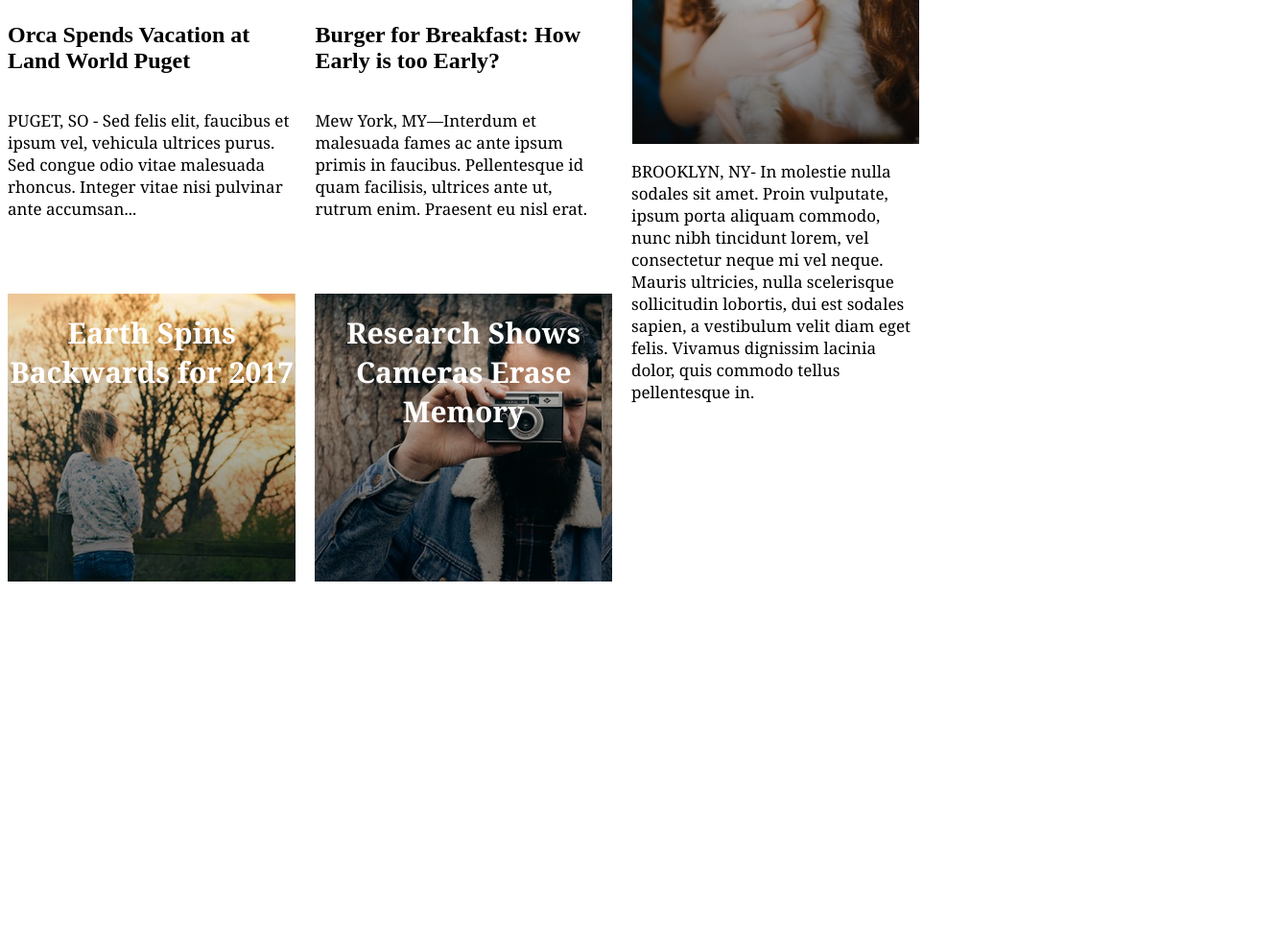
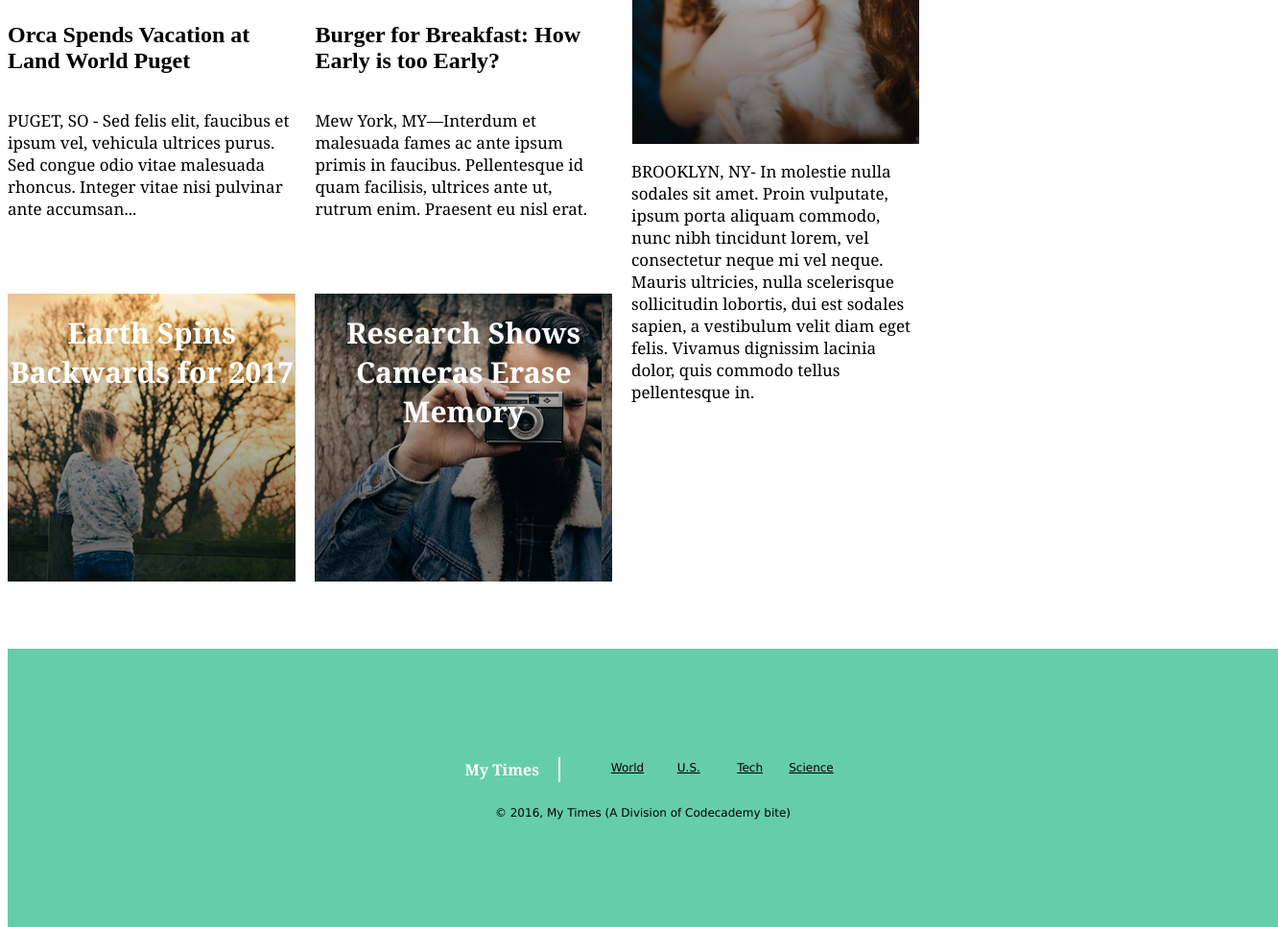
Before and after one commit to Katja-B/MyTImes, a plain HTML site: page index.html in a window 1280 px wide. Shown: the part 752-1718 px from the top of the page at 96% size, 1332 px wide, since content can reach past the window. Before the commit the page ends 1358 px from the top, so only its background shows below. Drawn offline with Linux system fonts and the light colour scheme.

Commit message:
Finished project

```diff
--- a/index.html
+++ b/index.html
@@ -92,5 +92,28 @@
             </div>
         </div>
     </main>
+
+    <footer>
+    	<div id="fmenu">
+            <h2 id="fmytimes">My Times</h2>
+            <ul>
+                <li>
+                    <a href="#" id="world">World</a>
+                </li>
+                <li>
+                    <a href="#" id="us">U.S.</a>
+                </li>
+                <li>
+                    <a href="#" id="tech">Tech</a>
+                </li>
+                <li>
+                    <a href="#" id="science">Science</a>
+                </li>
+            </ul>
+        </div>
+        <div id="fcopyright">
+        	<p>&copy; 2016, My Times (A Division of Codecademy bite)</p>
+        </div>
+    </footer>
 </body>
 </html>
--- a/resources/css/style.css
+++ b/resources/css/style.css
@@ -206,3 +206,52 @@ h1 {
 	border-style: none none solid none;
 	padding: 12px 20px;
 	}
+
+
+
+
+
+footer {
+	display: flex;
+	flex-direction:column;
+	justify-content:center;
+	align-items:center;
+	position: relative;
+	top: 150px;
+	width: 100%;
+	background-color: MediumAquamarine;
+	margin: auto;
+	font-family: Verdana;
+	font-size: 12px;
+	padding: 100px 30px;
+	}
+
+#fmenu {
+	display: flex;
+	}
+
+#fmytimes {
+	font-family: Georgia;
+  	font-size: 16px;
+  	font-weight: bold;
+  	color: white;
+	padding: 2px 20px;
+	border-right: 2px solid white;
+	}
+
+footer li {
+	display: inline-block;
+	width: 60px;
+	text-align:center;
+	padding-top: 5px;
+	}
+
+footer p {
+	text-align:center;
+	font-size: 12px;
+	font-family: Verdana;
+	}
+
+footer a:link {
+	color: black;
+	}
```
